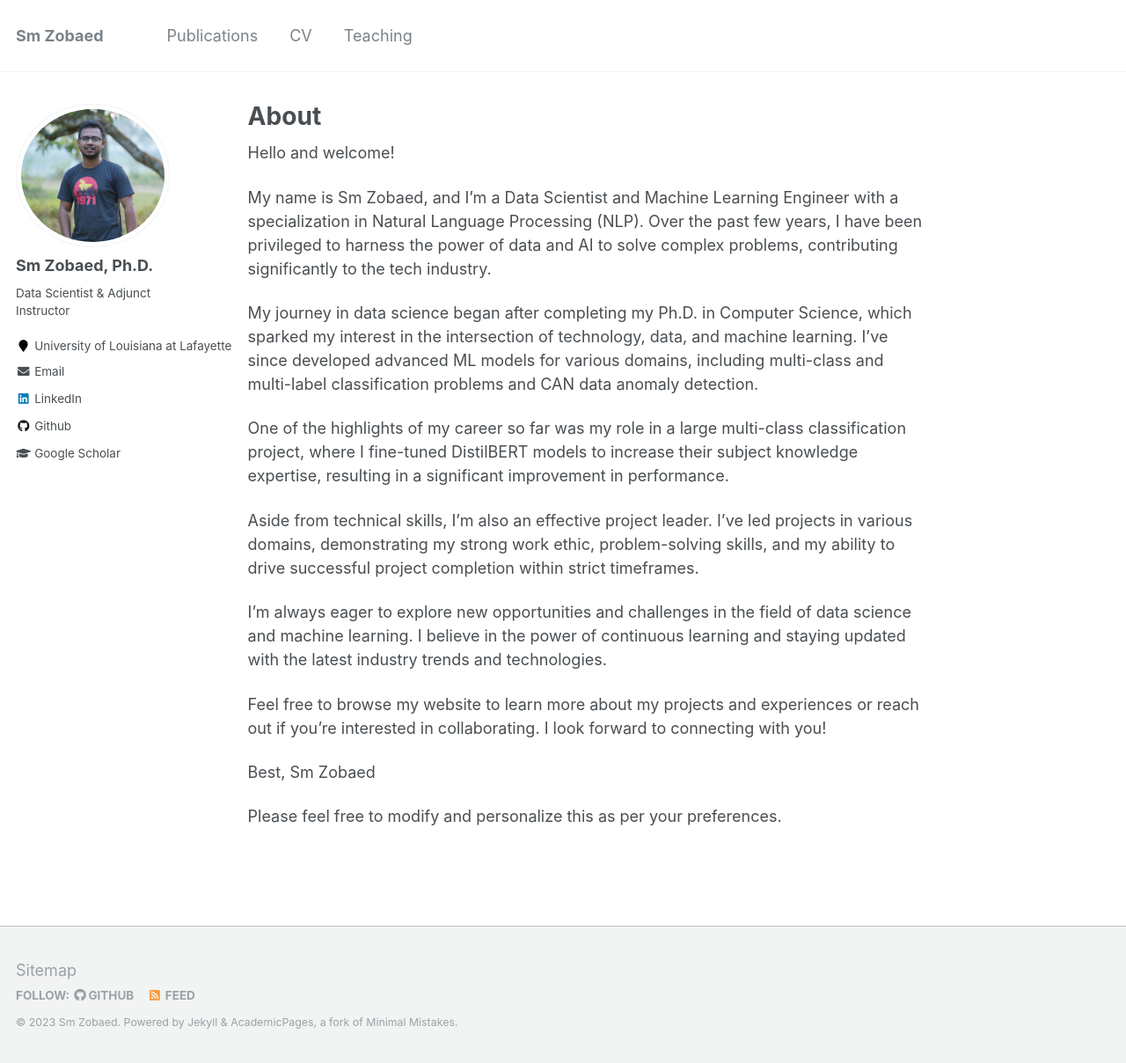
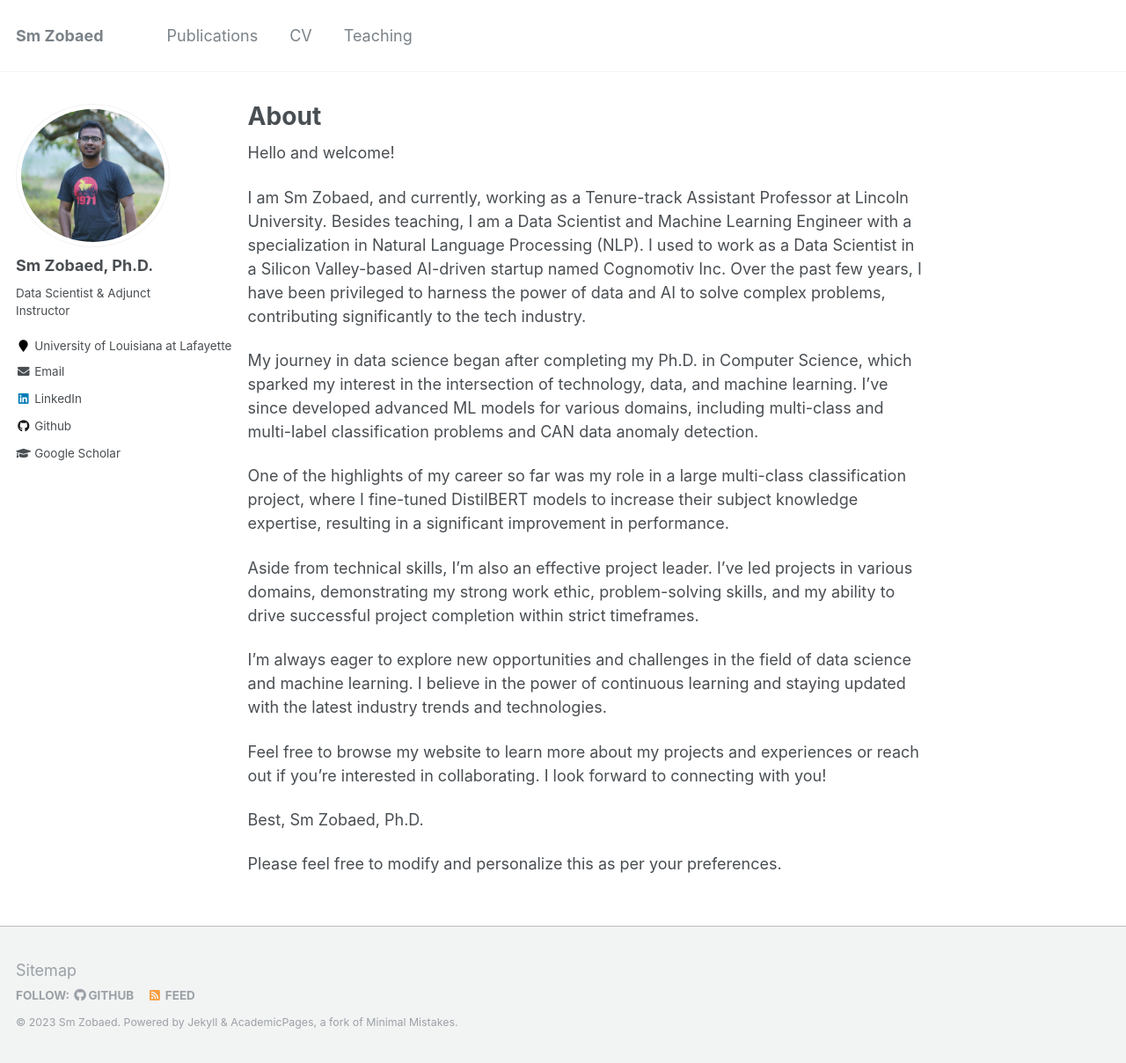
Before and after one commit to zobaed11/zobaed11.github.io, a Jekyll site: the page built from _pages/about.md, in a window 1280 px wide and 1208 px high. Shown: the whole window at 88% size. Built offline with Jekyll 4.4.1, drawn with Linux system fonts in a browser that asks for light colours.

Commit message:
Update about.md

```diff
--- a/_pages/about.md
+++ b/_pages/about.md
@@ -11,7 +11,7 @@ redirect_from:
 
 Hello and welcome!
 
-My name is Sm Zobaed, and I'm a Data Scientist and Machine Learning Engineer with a specialization in Natural Language Processing (NLP). Over the past few years, I have been privileged to harness the power of data and AI to solve complex problems, contributing significantly to the tech industry.
+I am Sm Zobaed, and currently, working as a Tenure-track Assistant Professor at Lincoln University. Besides teaching, I am a Data Scientist and Machine Learning Engineer with a specialization in Natural Language Processing (NLP). I used to work as a Data Scientist in a Silicon Valley-based AI-driven startup named Cognomotiv Inc. Over the past few years, I have been privileged to harness the power of data and AI to solve complex problems, contributing significantly to the tech industry.
 
 My journey in data science began after completing my Ph.D. in Computer Science, which sparked my interest in the intersection of technology, data, and machine learning. I've since developed advanced ML models for various domains, including multi-class and multi-label classification problems and CAN data anomaly detection.
 
@@ -24,6 +24,6 @@ I'm always eager to explore new opportunities and challenges in the field of dat
 Feel free to browse my website to learn more about my projects and experiences or reach out if you're interested in collaborating. I look forward to connecting with you!
 
 Best,
-Sm Zobaed
+Sm Zobaed, Ph.D.
 
 Please feel free to modify and personalize this as per your preferences.
```
